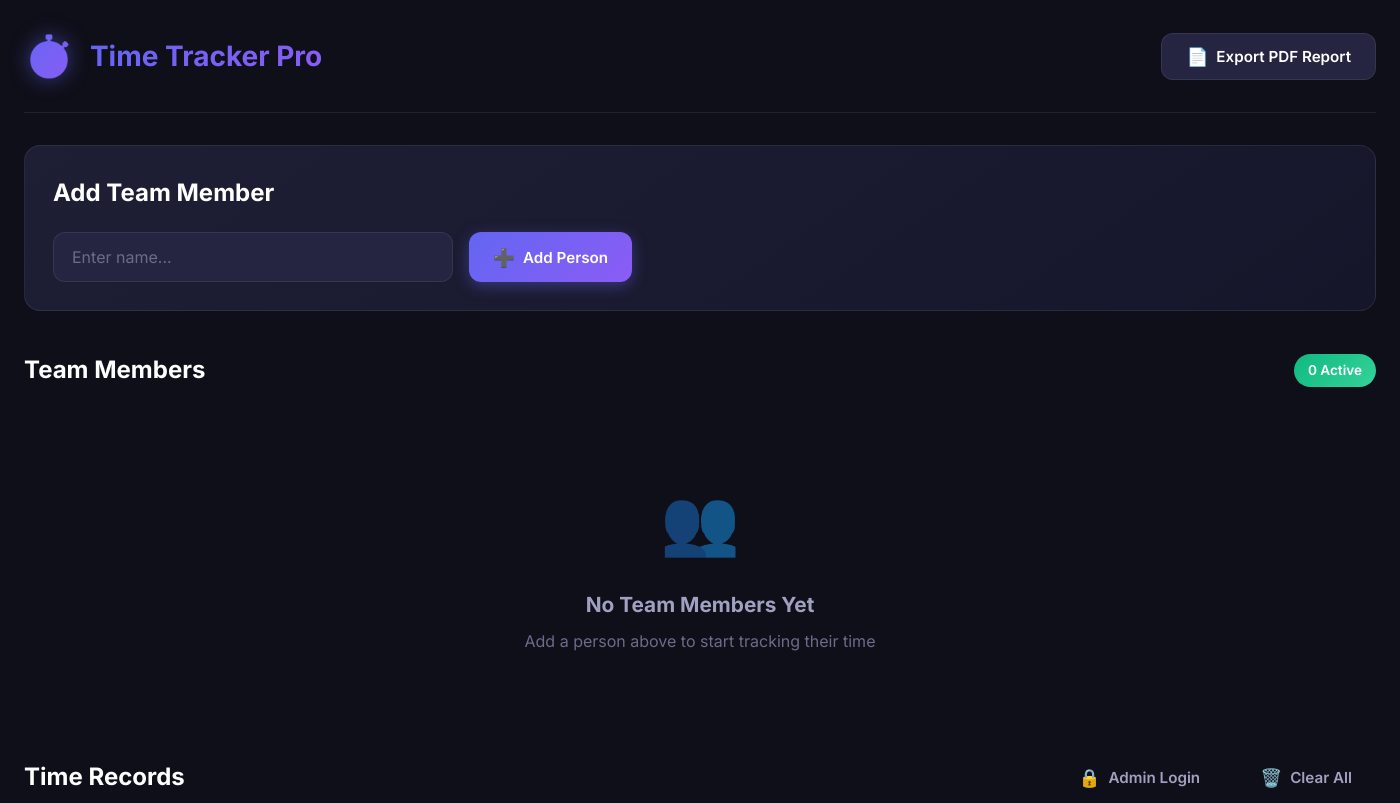
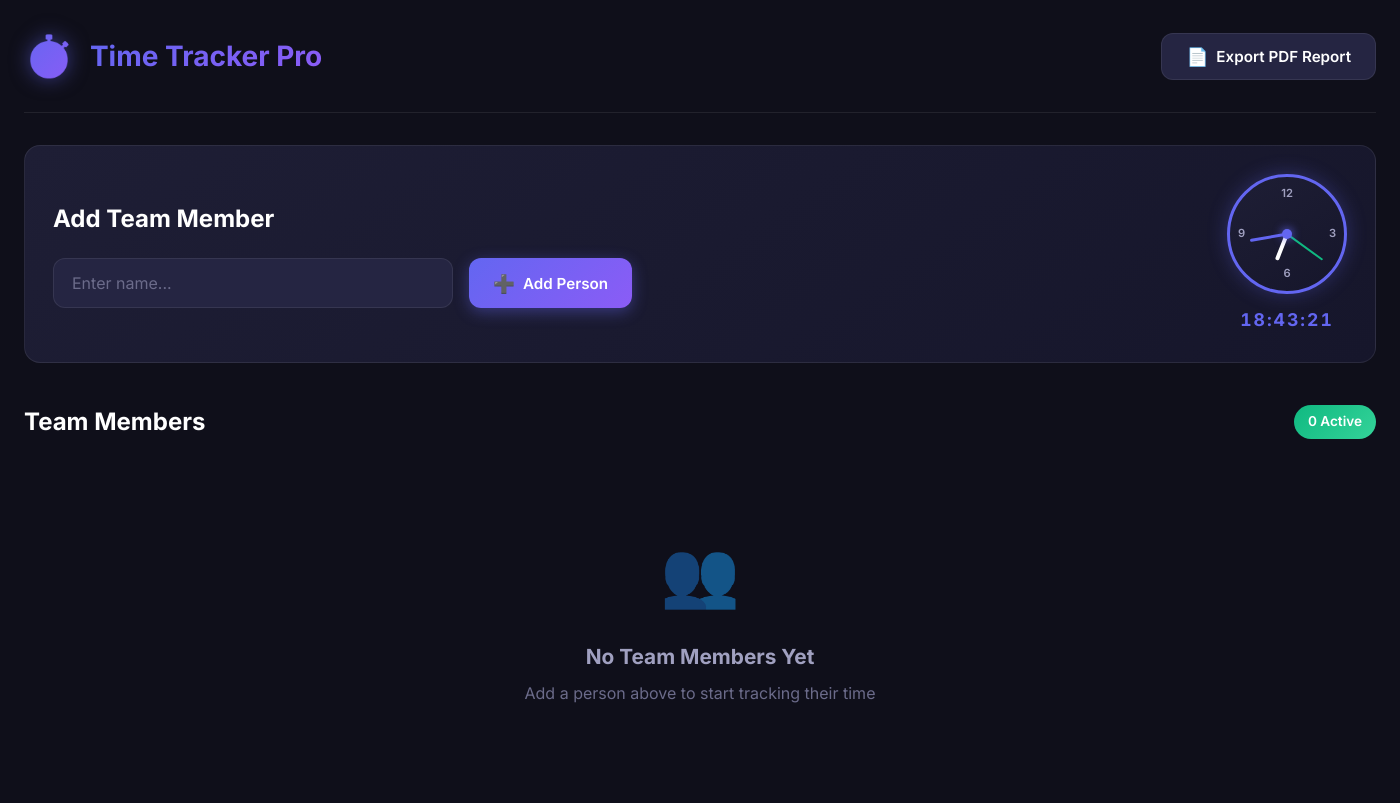
Before and after one commit to kerousertik/time-tracker-pro, an Electron app: page index.html in a window 1400 px wide. Shown: the top 803 px of the page. Drawn offline with nearby package versions, Linux system fonts and the light colour scheme.

Commit message:
Add analog clock and fix hours format

```diff
--- a/app.js
+++ b/app.js
@@ -13,6 +13,7 @@ class TimeTracker {
         this.render();
         this.startTimerUpdates();
         this.setDefaultDates();
+        this.startAnalogClock();
     }
 
     // Initialize DOM elements
@@ -783,6 +784,42 @@ class TimeTracker {
             return null;
         }
     }
+
+    // Start analog clock
+    startAnalogClock() {
+        const hourHand = document.getElementById('hourHand');
+        const minuteHand = document.getElementById('minuteHand');
+        const secondHand = document.getElementById('secondHand');
+        const digitalTime = document.getElementById('digitalTime');
+
+        const updateClock = () => {
+            const now = new Date();
+            const hours = now.getHours() % 12;
+            const minutes = now.getMinutes();
+            const seconds = now.getSeconds();
+
+            // Calculate rotation angles
+            const hourDeg = (hours * 30) + (minutes * 0.5);
+            const minuteDeg = (minutes * 6) + (seconds * 0.1);
+            const secondDeg = seconds * 6;
+
+            // Apply rotations
+            if (hourHand) hourHand.style.transform = `rotate(${hourDeg}deg)`;
+            if (minuteHand) minuteHand.style.transform = `rotate(${minuteDeg}deg)`;
+            if (secondHand) secondHand.style.transform = `rotate(${secondDeg}deg)`;
+
+            // Update digital time
+            if (digitalTime) {
+                const h = String(now.getHours()).padStart(2, '0');
+                const m = String(minutes).padStart(2, '0');
+                const s = String(seconds).padStart(2, '0');
+                digitalTime.textContent = `${h}:${m}:${s}`;
+            }
+        };
+
+        updateClock();
+        setInterval(updateClock, 1000);
+    }
 }
 
 // Initialize the app
--- a/index.html
+++ b/index.html
@@ -31,6 +31,8 @@
         <main class="main-content">
             <!-- Add Person Section -->
             <section class="add-person-section">
+                <div class="section-content-row">
+                    <div class="add-person-left">
                         <div class="section-header">
                             <h2>Add Team Member</h2>
                         </div>
@@ -40,6 +42,23 @@
                                 <span class="btn-icon">➕</span>
                                 Add Person
                             </button>
+                        </div>
+                    </div>
+                    <div class="analog-clock-container">
+                        <div class="analog-clock" id="analogClock">
+                            <div class="clock-face">
+                                <div class="clock-number n12">12</div>
+                                <div class="clock-number n3">3</div>
+                                <div class="clock-number n6">6</div>
+                                <div class="clock-number n9">9</div>
+                                <div class="clock-hand hour-hand" id="hourHand"></div>
+                                <div class="clock-hand minute-hand" id="minuteHand"></div>
+                                <div class="clock-hand second-hand" id="secondHand"></div>
+                                <div class="clock-center"></div>
+                            </div>
+                        </div>
+                        <div class="digital-time" id="digitalTime">00:00:00</div>
+                    </div>
                 </div>
             </section>
 
--- a/styles.css
+++ b/styles.css
@@ -306,6 +306,121 @@ body.admin-mode .admin-indicator {
 .add-person-form .input-field {
     flex: 1;
     max-width: 400px;
+}
+
+/* Section Content Row */
+.section-content-row {
+    display: flex;
+    justify-content: space-between;
+    align-items: center;
+    gap: 40px;
+}
+
+.add-person-left {
+    flex: 1;
+}
+
+/* Analog Clock */
+.analog-clock-container {
+    display: flex;
+    flex-direction: column;
+    align-items: center;
+    gap: 12px;
+}
+
+.analog-clock {
+    width: 120px;
+    height: 120px;
+}
+
+.clock-face {
+    width: 100%;
+    height: 100%;
+    border-radius: 50%;
+    background: linear-gradient(145deg, #1e1e35 0%, #16162b 100%);
+    border: 3px solid var(--accent-primary);
+    position: relative;
+    box-shadow: 0 0 20px rgba(99, 102, 241, 0.3);
+}
+
+.clock-number {
+    position: absolute;
+    font-size: 0.7rem;
+    font-weight: 600;
+    color: var(--text-secondary);
+}
+
+.clock-number.n12 {
+    top: 8px;
+    left: 50%;
+    transform: translateX(-50%);
+}
+
+.clock-number.n3 {
+    top: 50%;
+    right: 8px;
+    transform: translateY(-50%);
+}
+
+.clock-number.n6 {
+    bottom: 8px;
+    left: 50%;
+    transform: translateX(-50%);
+}
+
+.clock-number.n9 {
+    top: 50%;
+    left: 8px;
+    transform: translateY(-50%);
+}
+
+.clock-hand {
+    position: absolute;
+    bottom: 50%;
+    left: 50%;
+    transform-origin: bottom center;
+    border-radius: 4px;
+}
+
+.hour-hand {
+    width: 4px;
+    height: 28px;
+    background: var(--text-primary);
+    margin-left: -2px;
+}
+
+.minute-hand {
+    width: 3px;
+    height: 38px;
+    background: var(--accent-primary);
+    margin-left: -1.5px;
+}
+
+.second-hand {
+    width: 2px;
+    height: 44px;
+    background: var(--accent-secondary);
+    margin-left: -1px;
+}
+
+.clock-center {
+    position: absolute;
+    top: 50%;
+    left: 50%;
+    width: 10px;
+    height: 10px;
+    border-radius: 50%;
+    background: var(--accent-primary);
+    transform: translate(-50%, -50%);
+    box-shadow: 0 0 10px var(--accent-primary);
+}
+
+.digital-time {
+    font-size: 1.1rem;
+    font-weight: 700;
+    font-variant-numeric: tabular-nums;
+    color: var(--accent-primary);
+    letter-spacing: 2px;
 }
 
 /* Persons Grid */
```
Lines whose indentation alone changed are shown as unchanged.
